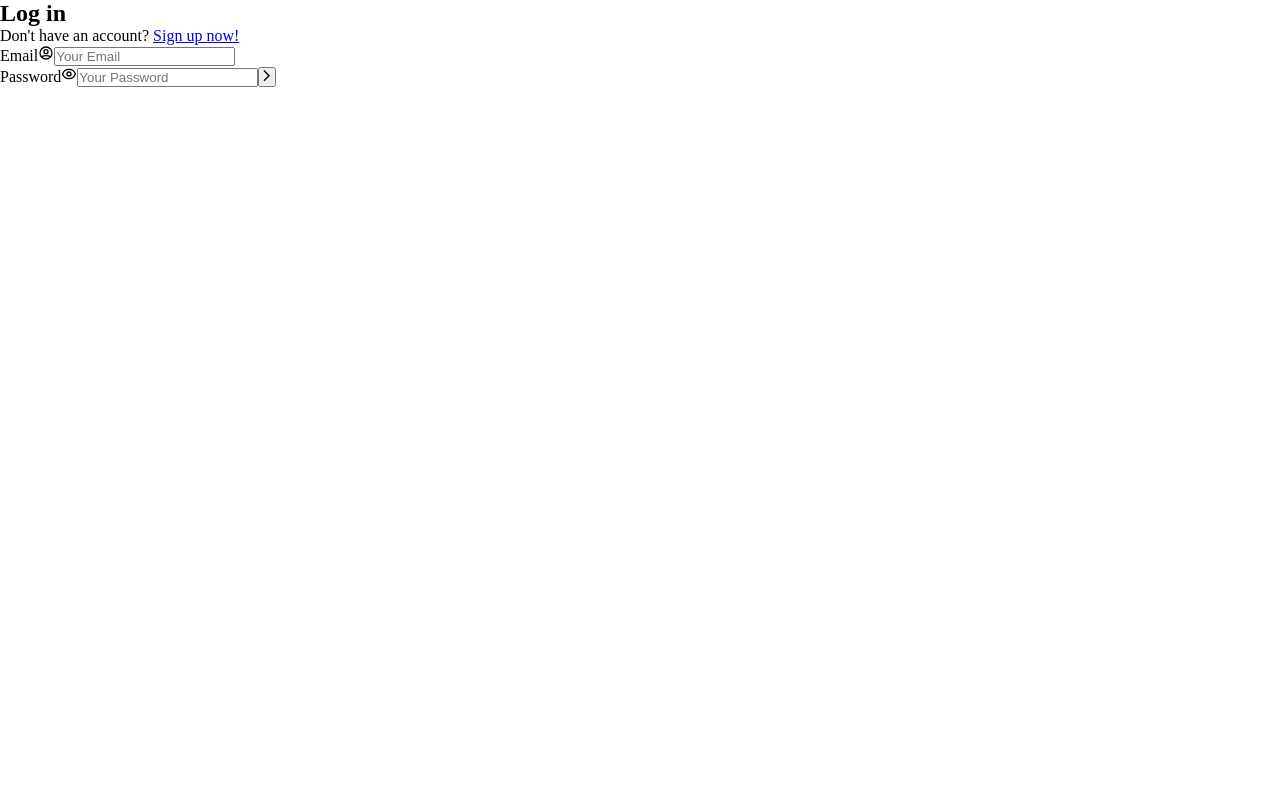
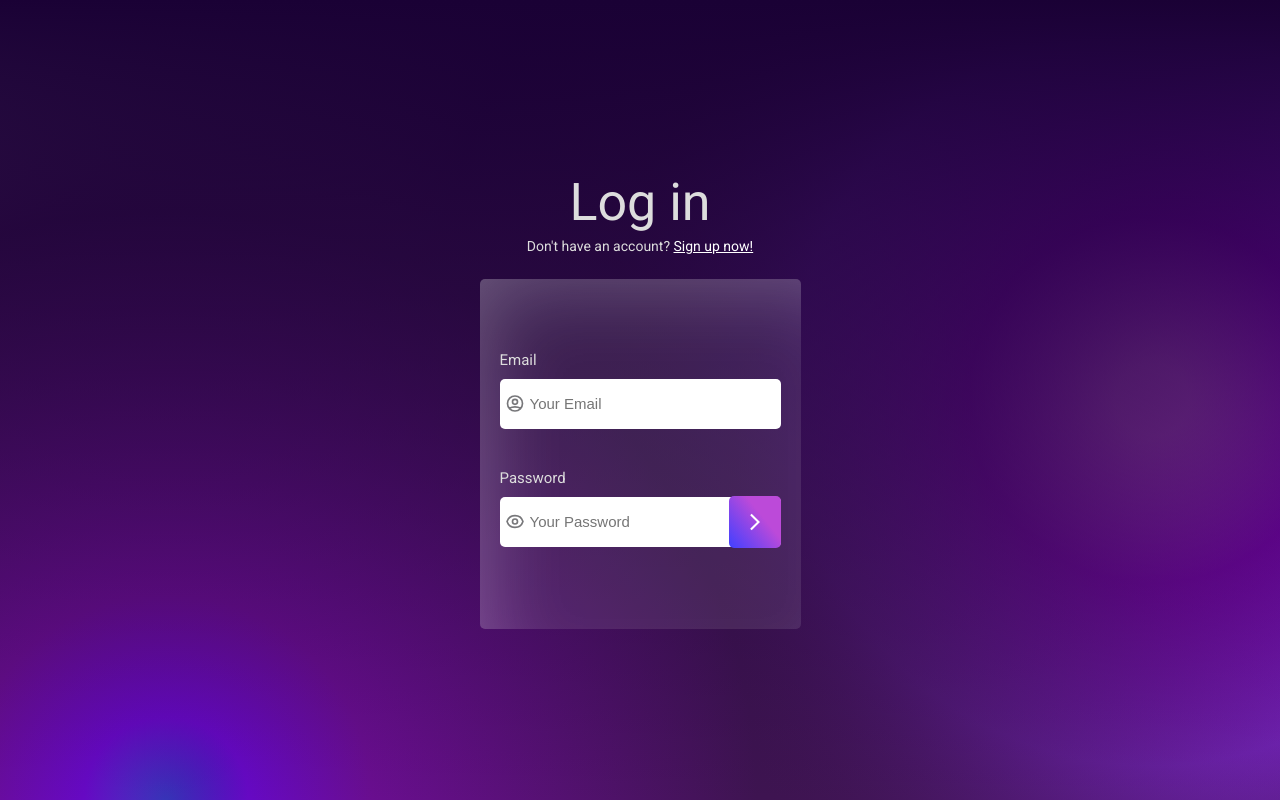
Before and after one commit to PiotrPiwonski/Reg-Log-User-Compendium_FE, a React (Create React App) app: page / in a window 1280 px wide. Built offline with nearby package versions, Linux system fonts and the light colour scheme.

Commit message:
add styles

```diff
--- a/src/components/AuthForm.tsx
+++ b/src/components/AuthForm.tsx
@@ -11,9 +11,10 @@ interface Props {
 const AuthForm = ({ onSubmit, onChange, email, password }: Props) => {
   return (
     <form onSubmit={onSubmit}>
-      <div>
-        <label htmlFor="email">Email</label>
-        <HiOutlineUserCircle />
+      <div className='input-box email'>
+        <label htmlFor="email" className='labels'>Email</label>
+        <div className='input-panel'>
+          <HiOutlineUserCircle className='input-icon' />
           <input
               type="text"
               name="email"
@@ -23,10 +24,12 @@ const AuthForm = ({ onSubmit, onChange, email, password }: Props) => {
               placeholder="Your Email"
           />
         </div>
+      </div>
 
-      <div>
-        <label htmlFor="password">Password</label>
-        <HiOutlineEye />
+      <div className='input-box'>
+        <label htmlFor="password" className='labels'>Password</label>
+        <div className='input-panel'>
+          <HiOutlineEye className='input-icon'/>
           <input
               type="password"
               name="password"
@@ -36,8 +39,9 @@ const AuthForm = ({ onSubmit, onChange, email, password }: Props) => {
               placeholder="Your Password"
           />
           <button type="submit">
-          <MdArrowForwardIos />
+            <MdArrowForwardIos className='arrow-icon' />
           </button>
+        </div>
       </div>
     </form>
   );
--- a/src/index.css
+++ b/src/index.css
@@ -1,3 +1,11 @@
+@import url('https://fonts.googleapis.com/css2?family=Roboto:wght@400;700&display=swap');
+
+:root {
+  --white: rgb(255, 255, 255);
+  --grey-bgc: rgba(221, 221, 221, 0.1);
+  --grey: rgb(119, 119, 122)
+}
+
 * {
   margin: 0;
   padding: 0;
@@ -5,5 +13,132 @@
 }
 
 html {
-  font-family: "sans-serif";
+  font-size: 10px;
+  font-family: 'Roboto', sans-serif;
+  color: #ddd;
 }
+
+body{
+  height: 100vh;
+  display: flex;
+  justify-content: center;
+  align-items: center;
+  background: linear-gradient(#1a0135, transparent),
+  radial-gradient(circle at left 13% bottom 0%, rgb(0,0,180,0.7), #6609c4 6%, #690e8f 15%, #3e1451 43%, transparent),
+  radial-gradient(circle at right 10% bottom 50%, #bc4ad9 3%, darkviolet 15%, blueviolet, #3e1451 45%, #1a0135 60%, transparent);
+}
+
+.section-title{
+  margin-bottom: 0.5rem;
+  text-align: center;
+  font-size: 4rem;
+  font-weight: normal;
+}
+
+.account-info {
+  margin-bottom: 1.5rem;
+  text-align: center;
+  font-size: 1.5rem;
+}
+.sign-up {
+  text-decoration: underline;
+  color: var(--white);
+  /*cursor: pointer;*/
+}
+/*.sign-up:hover {*/
+/*  cursor: pointer;*/
+/*}*/
+.form-box {
+  display: flex;
+  align-items: center;
+  justify-content: center;
+  padding: 2rem;
+  /*height: 250px;*/
+  /*margin-right: 15px;*/
+  background-color: var(--grey-bgc);
+  -webkit-box-shadow: inset 33px 36px 83px -30px rgba(255, 255, 255, 0.26);
+  -moz-box-shadow: inset 33px 36px 83px -30px rgba(255, 255, 255, 0.26);
+  box-shadow: inset 33px 36px 83px -30px rgba(255, 255, 255, 0.26);
+  /*background-color: rgba(221, 221, 221, 0.2);*/
+  border: none;
+  border-radius: 0.5rem;
+}
+.email{
+  margin-bottom: 4rem;
+}
+.input-box {
+  /*width: 100%;*/
+  font-size: 1.5rem;
+}
+.input-panel {
+  position: relative;
+  display: flex;
+  justify-content: flex-start;
+  align-items: center;
+  height: 5rem;
+  margin: 1rem 0;
+  background-color: var(--white);
+  color: var(--grey);
+  font-weight: normal;
+  border-radius: 0.5rem;
+}
+input{
+  width: 20vw;
+  padding:0 0.5rem;
+  outline: var(--white);
+  border: var(--white);
+  color: var(--grey);
+  font-size: 1.5rem;
+}
+
+.input-icon{
+  height: 2.5rem;
+  width: 2.5rem;
+  padding:0 0 0 0.5rem
+}
+
+.arrow-icon {
+  color: var(--white);
+  font-weight: bold;
+  height: 2rem;
+  width: 2rem;
+}
+
+button {
+  position: absolute;
+  right: 0;
+  display: flex;
+  justify-content: center;
+  align-items: center;
+  height: 5.2rem;
+  width: 5.2rem;
+  border-radius: 0.5rem;
+  border: none;
+  background-image: linear-gradient(51deg, rgba(64, 64, 255, 1) 0%, rgba(188, 74, 217, 1) 63%);
+}
+
+@media(min-width: 768px) {
+  .section-title {
+    font-size: 46px;
+  }
+  .account-info {
+    font-size: 12px;
+    margin-bottom: 20px;
+  }
+  .form-box {
+    height: 300px;
+  }
+}
+
+@media(min-width: 1200px) {
+  .section-title {
+    font-size: 52px;
+  }
+  .account-info {
+    font-size: 14px;
+    margin-bottom: 25px;
+  }
+  .form-box {
+    height: 350px;
+  }
+}
--- a/src/pages/Login.tsx
+++ b/src/pages/Login.tsx
@@ -26,22 +26,24 @@ const Login = () => {
   };
 
   return (
-    <>
+    <div>
       <section>
-        <h1>Log in</h1>
-        <p>
-          Don't have an account? <Link to="/sign-up">Sign up now!</Link>
+        <h1 className='section-title'>Log in</h1>
+        <p className='account-info'>
+          Don't have an account? <Link to="/sign-up" className='sign-up account-info'>Sign up now!</Link>
         </p>
       </section>
-      <section>
+      <section className="form-box">
+        <div >
           <AuthForm
               onSubmit={onSubmit}
               onChange={onChange}
               email={email}
               password={password}
           />
+        </div>
       </section>
-    </>
+    </div>
   );
 };
 
--- a/src/pages/SignUp.tsx
+++ b/src/pages/SignUp.tsx
@@ -28,12 +28,12 @@ const SignUp = () => {
   return (
     <>
       <section>
-        <h1>Sign up</h1>
-        <p>
-          Already have an account? <Link to="/">Log in here.</Link>
+        <h1 className='section-title'>Sign up</h1>
+        <p className='account-info'>
+          Already have an account? <Link to="/" className='sign-up account-info'>Log in here.</Link>
         </p>
       </section>
-      <section>
+      <section className="form-box">
         <AuthForm
           onSubmit={onSubmit}
           onChange={onChange}
```
Also changed, not shown: 1 other file (tests, documents, lock files or other folders). Lines whose indentation alone changed are shown as unchanged.
